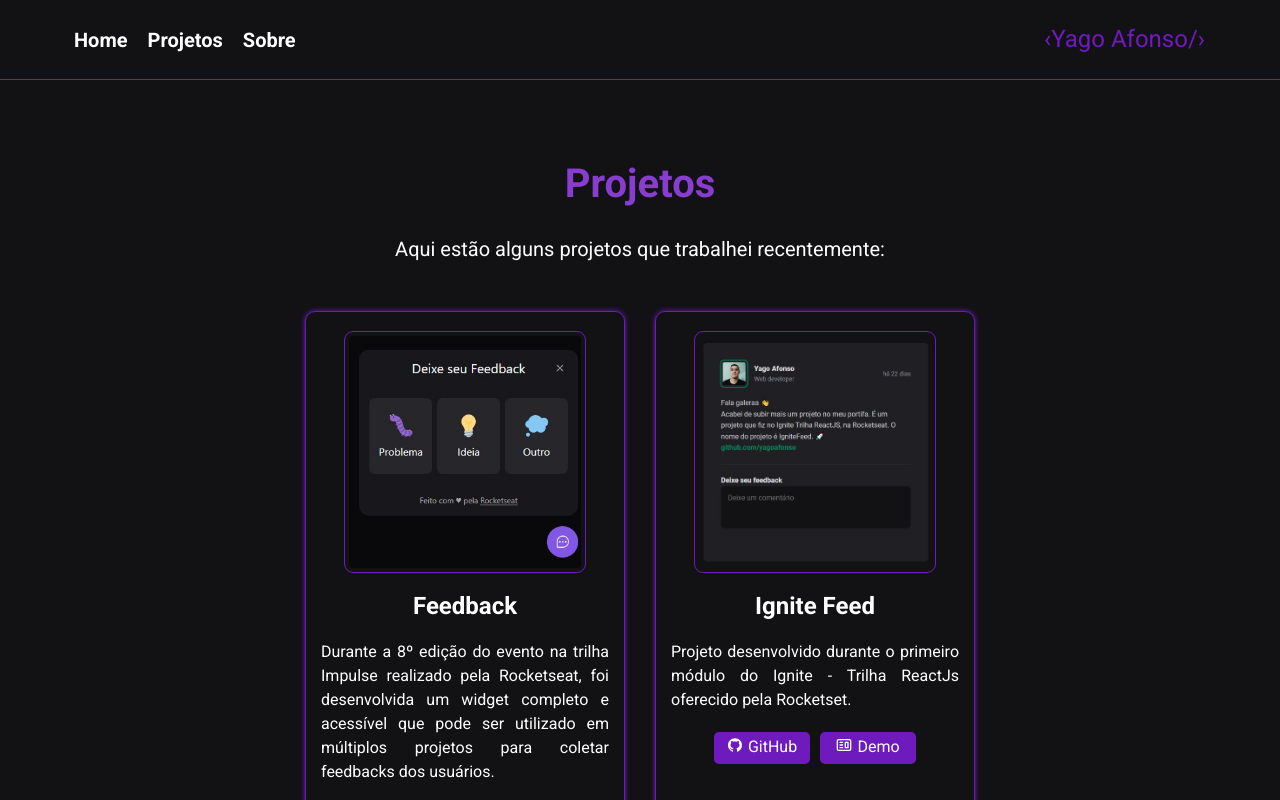
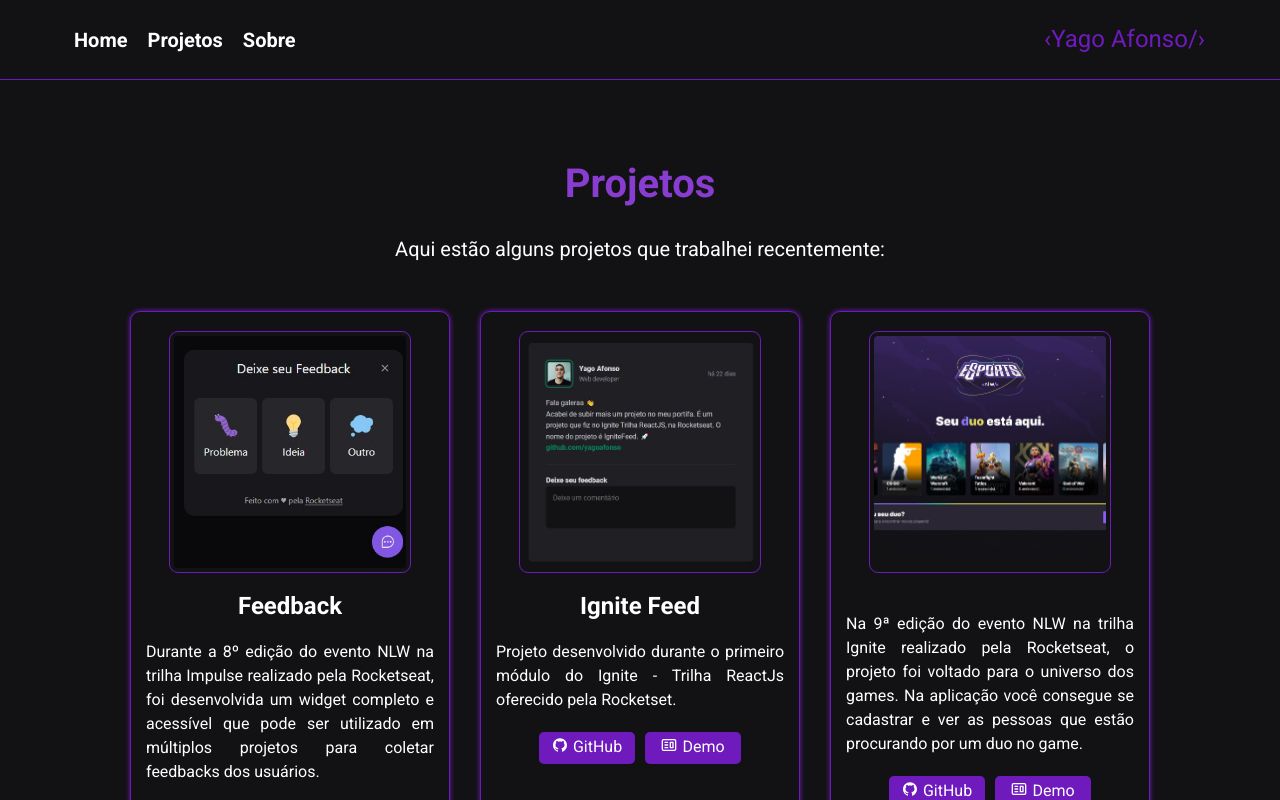
Before and after one commit to yagoafonso/Portfolio, a React (Vite) app: page /projects in a window 1280 px wide. Shown: the top 800 px of the page. Built offline with nearby package versions, Linux system fonts and the light colour scheme.

Commit message:
Add project Nlw Esports

```diff
--- a/src/pages/Projects/Projects.jsx
+++ b/src/pages/Projects/Projects.jsx
@@ -1,8 +1,8 @@
 import React from "react";
 import { ProjectCard } from "../../components/ProjectCard/ProjectCard";
-import  ImgProjectFeedback  from "../../assets/projeto_nlw_return.jpg";
-import ImgProjectIgniteFeed from "../../assets/ignitefeed.jpg";
-import ImgProjectCloneTwitter from "../../assets/clone_twitter.jpg"
+import  imgProjectFeedback  from "../../assets/projeto_nlw_return.jpg";
+import imgProjectIgniteFeed from "../../assets/ignitefeed.jpg";
+import imgProjectEsports from "../../assets/projeto_nlw_esports.jpg";
 
 import {
   ContainerProjects,
@@ -18,19 +18,25 @@ export function Projects(){
       <ContainerText>Aqui estão alguns projetos que trabalhei recentemente:</ContainerText>
       <ContainerProjectCards>
         <ProjectCard
-          src={ImgProjectFeedback}
+          src={imgProjectFeedback}
           title="Feedback"
-          text="Durante a 8º edição do evento na trilha Impulse realizado pela Rocketseat, foi desenvolvida um widget completo e acessível que pode ser utilizado em múltiplos projetos para coletar feedbacks dos usuários."
+          text="Durante a 8º edição do evento NLW na trilha Impulse realizado pela Rocketseat, foi desenvolvida um widget completo e acessível que pode ser utilizado em múltiplos projetos para coletar feedbacks dos usuários."
           linkGitHub="https://github.com/yagoafonso/nlw_return_impulse"
           linkDemo="https://nlw-return-impulse-pink-two.vercel.app/"
         />
         <ProjectCard
-          src={ImgProjectIgniteFeed}
+          src={imgProjectIgniteFeed}
           title="Ignite Feed"
           text="Projeto desenvolvido durante o primeiro módulo do Ignite - Trilha ReactJs oferecido pela Rocketset."
           linkGitHub="https://github.com/yagoafonso/ignite-feed"
           linkDemo="https://ignitefeed-xi.vercel.app/"
         />
+        <ProjectCard
+          src={imgProjectEsports}
+          text="Na 9ª edição do evento NLW na trilha Ignite realizado pela Rocketseat, o projeto foi voltado para o universo dos games. Na aplicação você consegue se cadastrar e ver as pessoas que estão procurando por um duo no game."
+          linkGitHub="https://github.com/yagoafonso/nlw_esports"
+          linkDemo="https://nlw-esports-nu.vercel.app/"
+        />
       </ContainerProjectCards>
     </ContainerProjects>
   );
```
Also changed, not shown: src/assets/projeto_nlw_esports.jpg (added).
